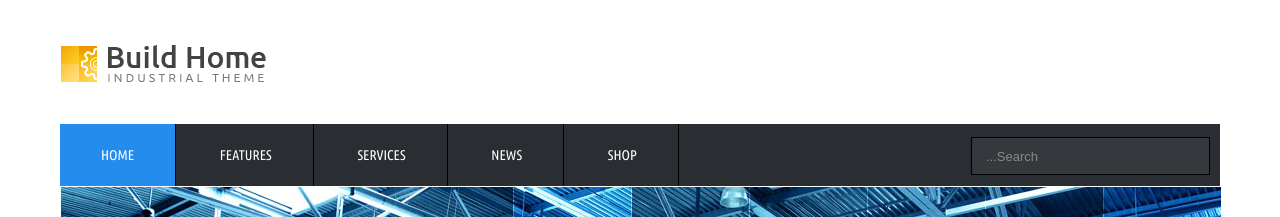
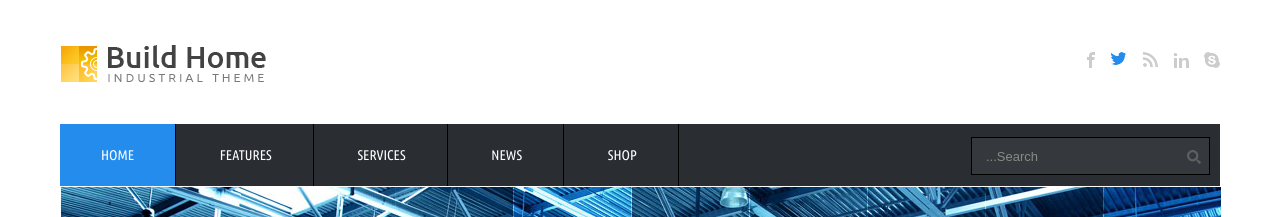
Before and after one commit to ForveX/GoIT-JS_HW19-20, a website with bundled scripts: page index.html in a window 1280 px wide. Shown: the top 217 px of the page. Built offline with nearby package versions, Linux system fonts and the light colour scheme; files whose address does not match are found by name.

Commit message:
Update index.html

```diff
--- a/index.html
+++ b/index.html
@@ -3,7 +3,7 @@
 <head>
     <meta charset="UTF-8">
     <title>Title</title>
-    <link rel="stylesheet" href="dist/css/main.css">
+    <link rel="stylesheet" href="build/css/main.css">
     <link href="https://fonts.googleapis.com/css?family=Ubuntu" rel="stylesheet">
     <link href="https://fonts.googleapis.com/css?family=Ubuntu+Condensed" rel="stylesheet">
 </head>
```
